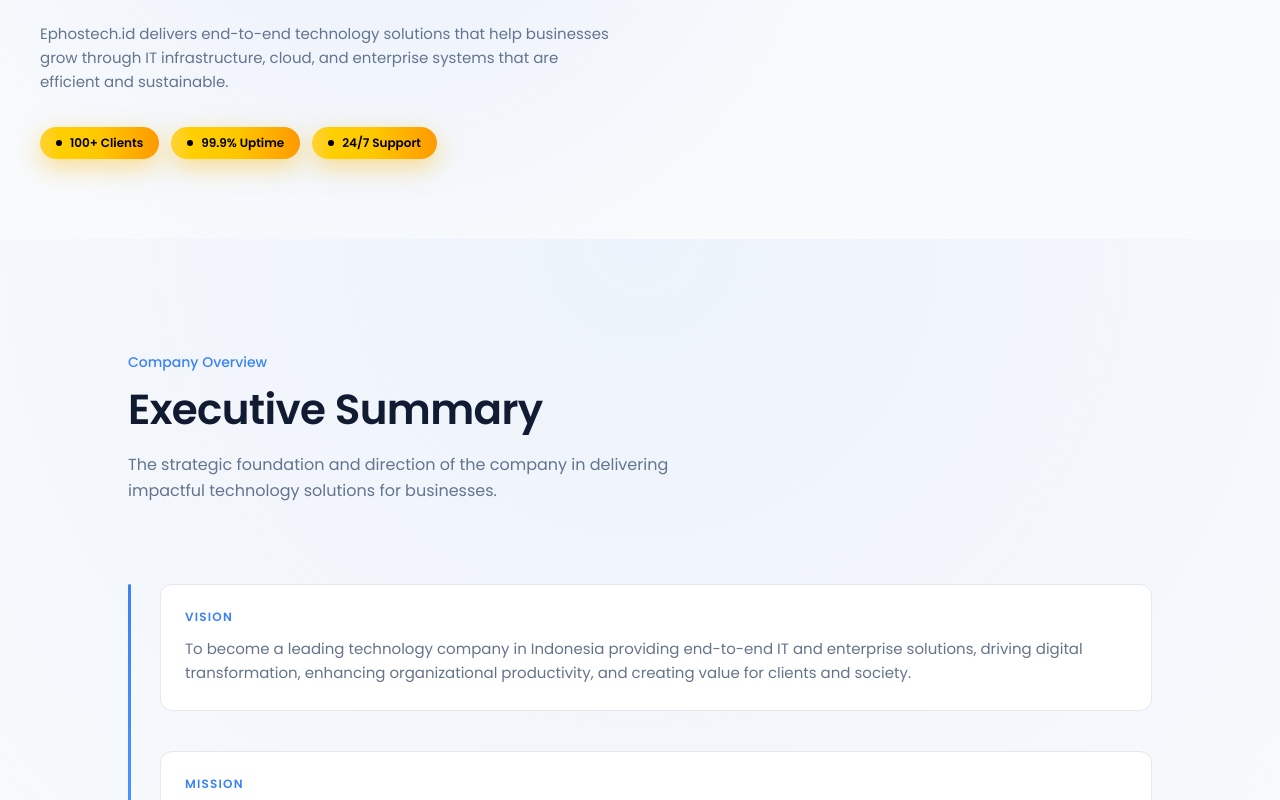
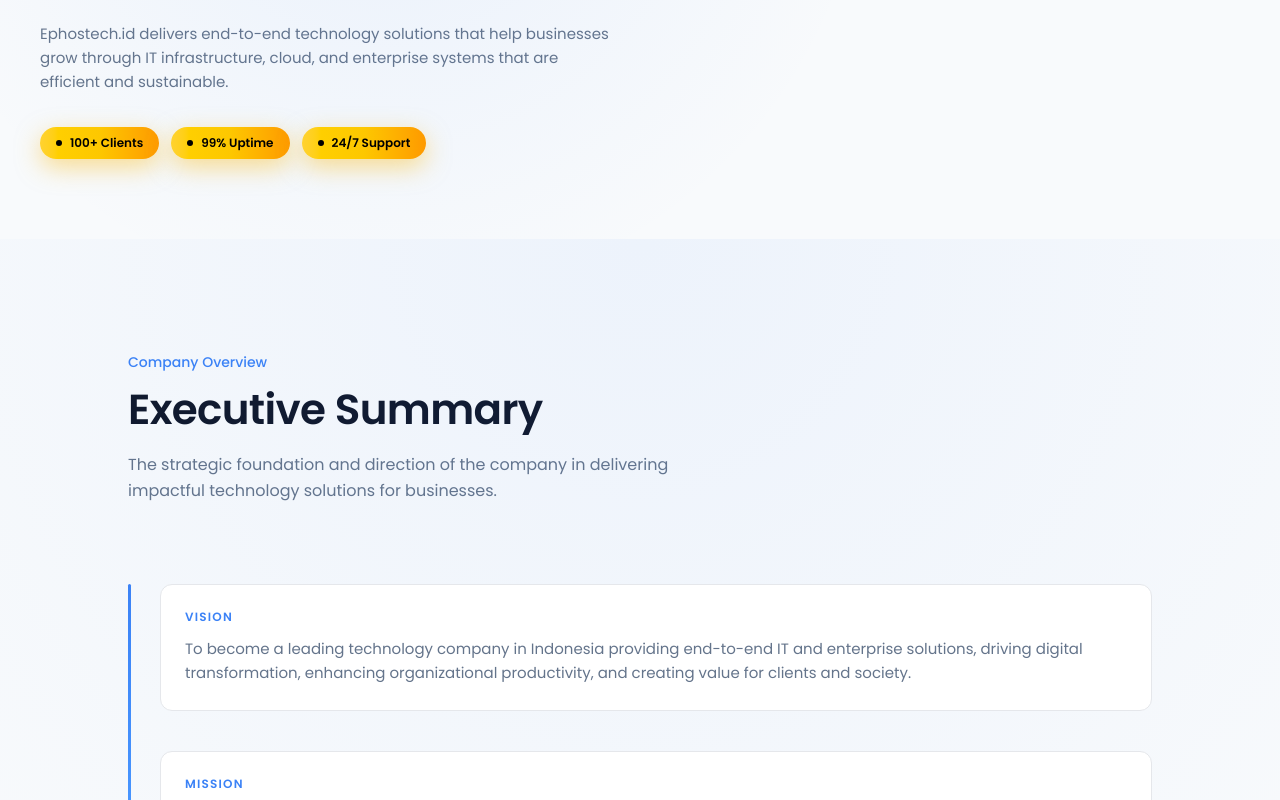
Before and after one commit to Ahmad7802-Fai/ephos.id, a Next.js app: page /en/about in a window 1280 px wide. Shown: the part 880-1680 px from the top of the page. Built offline with nearby package versions, Linux system fonts and the light colour scheme.

Commit message:
fix: design

```diff
--- a/src/components/layout/Footer.tsx
+++ b/src/components/layout/Footer.tsx
@@ -33,7 +33,7 @@
             {/* SOCIAL / TRUST */}
             <div className="mt-6 flex gap-3 text-xs text-white/40">
               <span>✔ 100+ Client</span>
-              <span>✔ 99.9% Uptime</span>
+              <span>✔ 99% Uptime</span>
             </div>
           </div>
 
--- a/src/messages/en.json
+++ b/src/messages/en.json
@@ -49,15 +49,10 @@
   "Why": {
 
     "badge": "Why Choose Us",
-
     "title1": "Technology Partner that",
-
     "title2": "Delivers Real Results",
-
     "desc": "Not just IT implementation. We focus on business outcomes: system stability, cost efficiency, and long-term scalability.",
-
     "chip1": "Clear & measurable SLA",
-
     "chip2": "Response < 5 minutes",
 
     "chip3": "Real-time monitoring",
@@ -195,7 +190,7 @@
 
       "stat1": "100+ Clients",
 
-      "stat2": "99.9% Uptime",
+      "stat2": "99% Uptime",
 
       "stat3": "24/7 Support"
 
@@ -264,27 +259,16 @@
   },
 
   "OrganizationStructure": {
-
     "badge": "Organization",
-
     "title": "Company Organizational Structure",
-
     "ceoName": "Bill Afriyanto",
-
     "ceoRole": "Chief Executive Officer",
-
     "cfoName": "Gregorius Yudhistira",
-
     "cfoRole": "Chief Financial Officer",
-
     "directorName": "Aris Prio Sudarwo",
-
     "directorRole": "Director",
-
     "dept1": "Sales & Marketing",
-
     "dept2": "HRGA & Finance",
-
     "dept3": "Tech & Operation"
 
   },
@@ -300,7 +284,7 @@
     "cta2": "View Portfolio",
 
     "stat1": "100+ Clients",
-    "stat2": "99.9% Uptime",
+    "stat2": "99% Uptime",
     "stat3": "24/7 Support",
 
     "waMessage": "Hello Ephos Tech, I want to consult about IT services."
@@ -606,7 +590,7 @@
 
     "b1": "100+ Clients",
 
-    "b2": "99.9% Uptime",
+    "b2": "99% Uptime",
 
     "b3": "24/7 Support",
 
@@ -658,7 +642,7 @@
 
     "stat1": "100+ Clients",
 
-    "stat2": "99.9% Uptime",
+    "stat2": "99% Uptime",
 
     "stat3": "24/7 Support",
 
--- a/src/messages/id.json
+++ b/src/messages/id.json
@@ -211,7 +211,7 @@
 
     "stat1": "100+ Client",
 
-    "stat2": "99.9% Uptime",
+    "stat2": "99% Uptime",
 
     "stat3": "24/7 Support"
 
@@ -628,7 +628,7 @@
 
     "b1": "100+ Client",
 
-    "b2": "99.9% Uptime",
+    "b2": "99% Uptime",
 
     "b3": "24/7 Support",
 
@@ -677,7 +677,7 @@
 
     "stat1": "100+ Client",
 
-    "stat2": "99.9% Uptime",
+    "stat2": "99% Uptime",
 
     "stat3": "24/7 Support",
 
```
